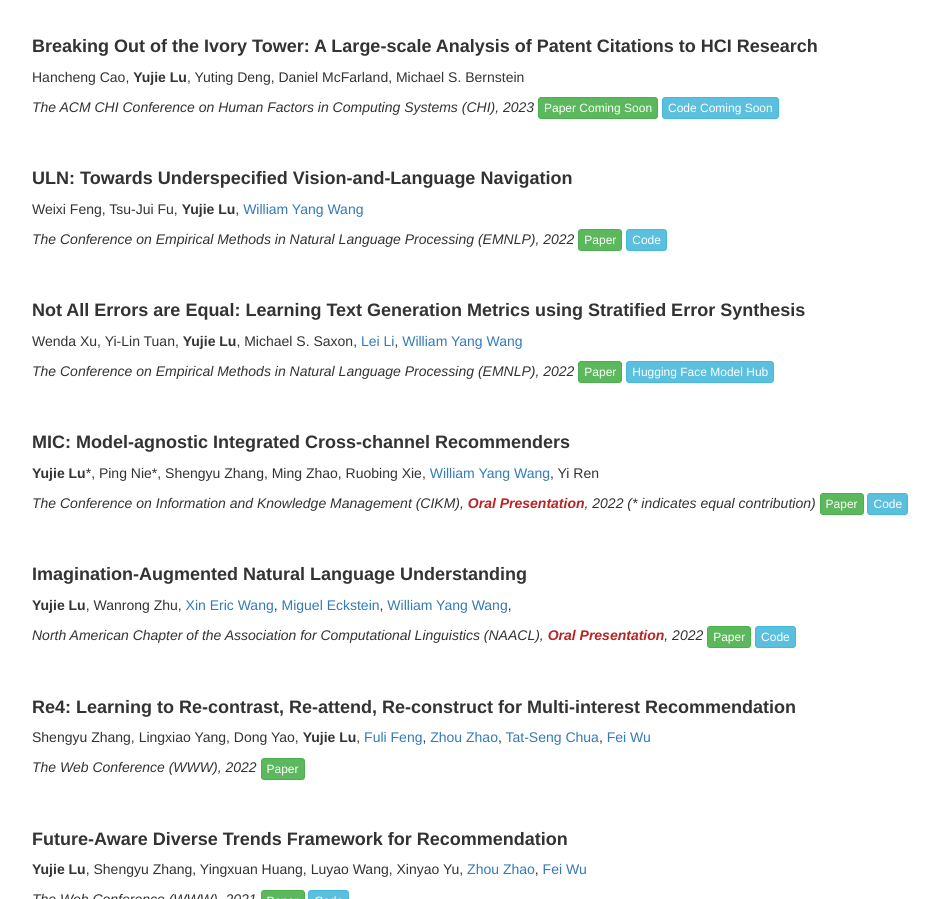
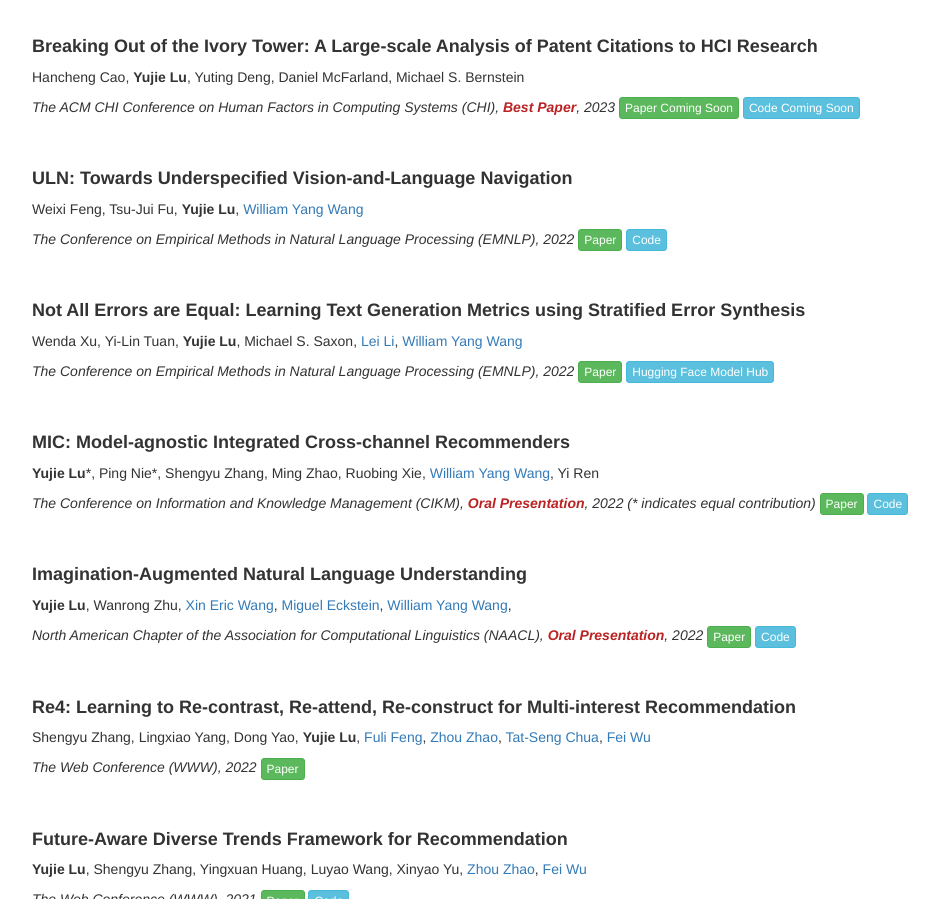
Before and after one commit to YujieLu10/YujieLu10.github.io, a plain HTML site: page index.html in a window 1280 px wide. Shown: the part 992-1891 px from the top of the page, without its empty margins (108-1047 px from the left). Drawn offline with nearby package versions, Linux system fonts and the light colour scheme.

Commit message:
Update index.html

```diff
--- a/index.html
+++ b/index.html
@@ -481,7 +481,7 @@
 		    Michael S. Bernstein
                 </p>
                 <p class="info">
-	            <i>The ACM CHI Conference on Human Factors in Computing Systems (CHI), 2023</i>
+	            <i>The ACM CHI Conference on Human Factors in Computing Systems (CHI), <span class="highlight">Best Paper</span>, 2023</i>
                     <a target="_blank" href="https://github.com/YujieLu10"><button type="button" class="btn btn-success btn-xs">Paper Coming Soon</button></a>
                     <a target="_blank" href="https://github.com/YujieLu10"><button type="button" class="btn btn-info btn-xs">Code Coming Soon</button></a>
                 </p>
```
